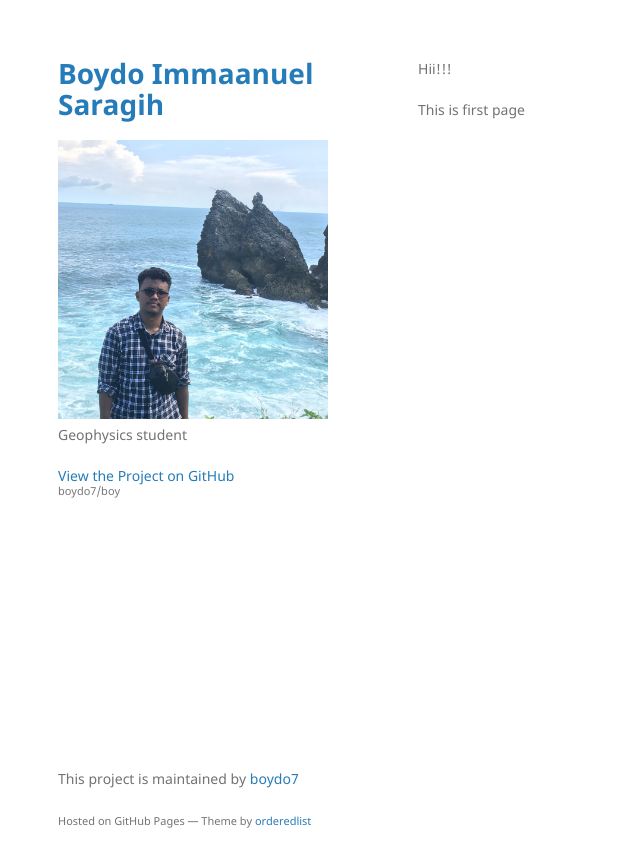
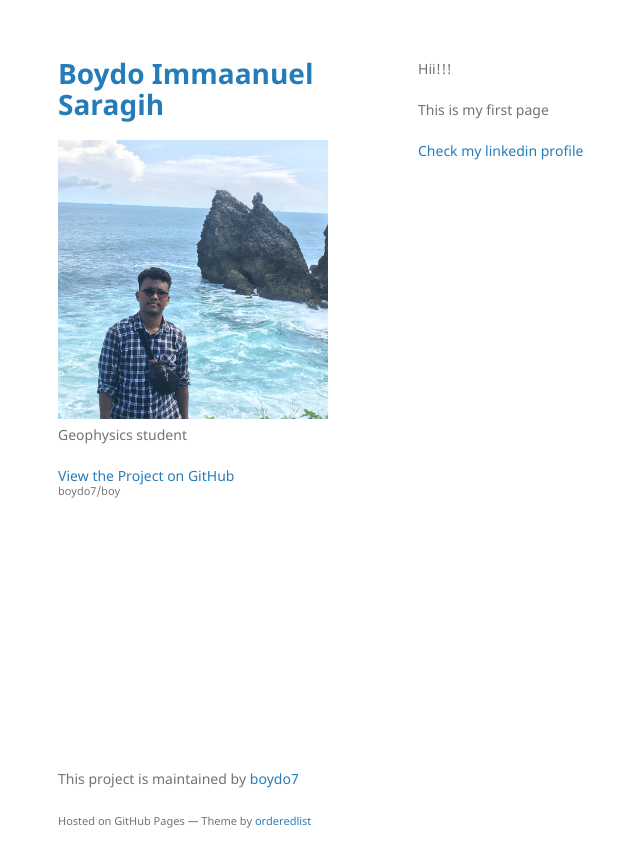
Before and after one commit to boydo7/boy, a Jekyll site: the page built from index.md, in a window 1280 px wide. Shown: the top 867 px of the page, without its empty margins (152-792 px from the left). Built offline with Jekyll 4.4.1, drawn with Linux system fonts in a browser that asks for light colours.

Commit message:
Update index.md

```diff
--- a/index.md
+++ b/index.md
@@ -4,4 +4,6 @@ layout: default
 
 Hii!!!
 
-This is first page
+This is my first page
+
+[Check my linkedin profile](https://www.linkedin.com/in/boydo-immanuel-s-70b536112/)
```
